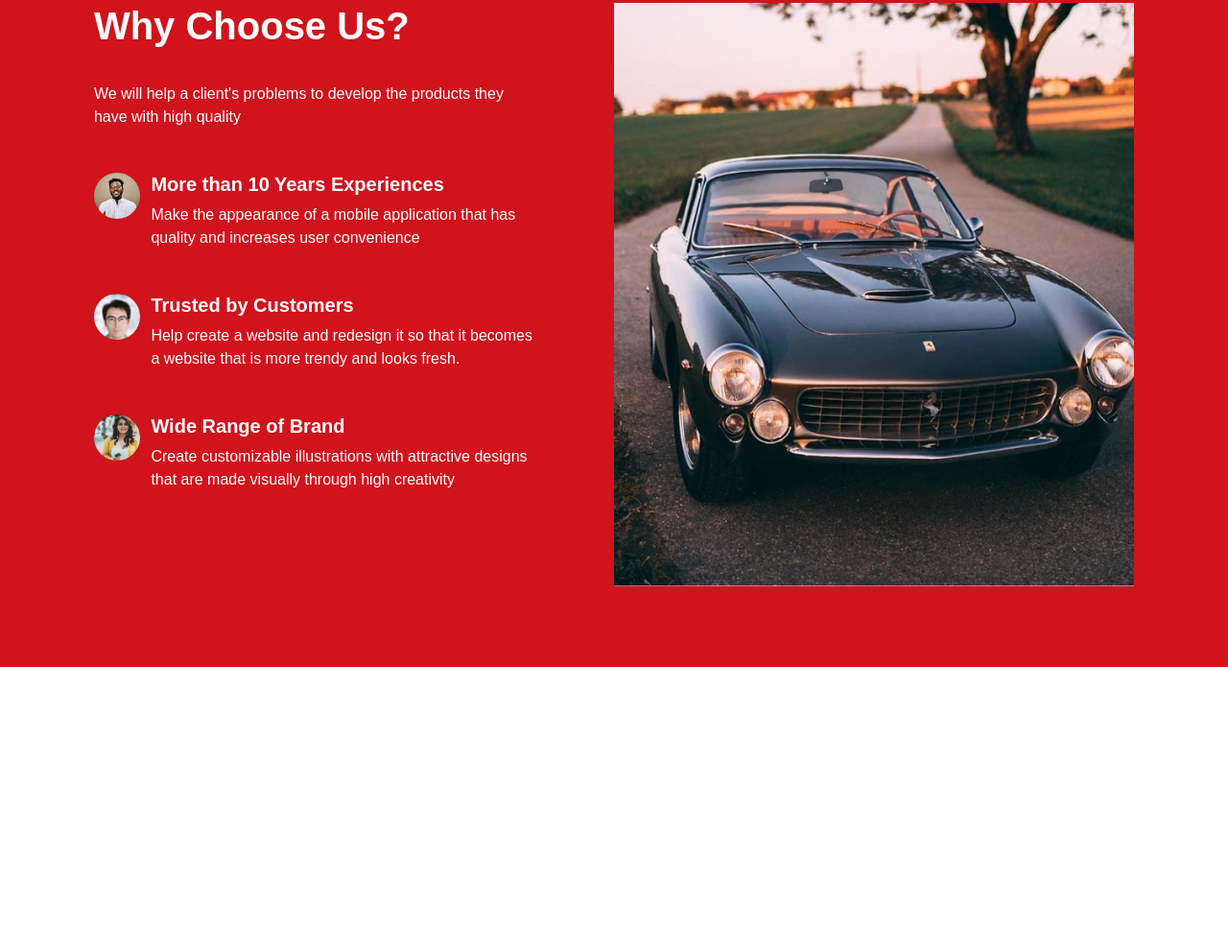
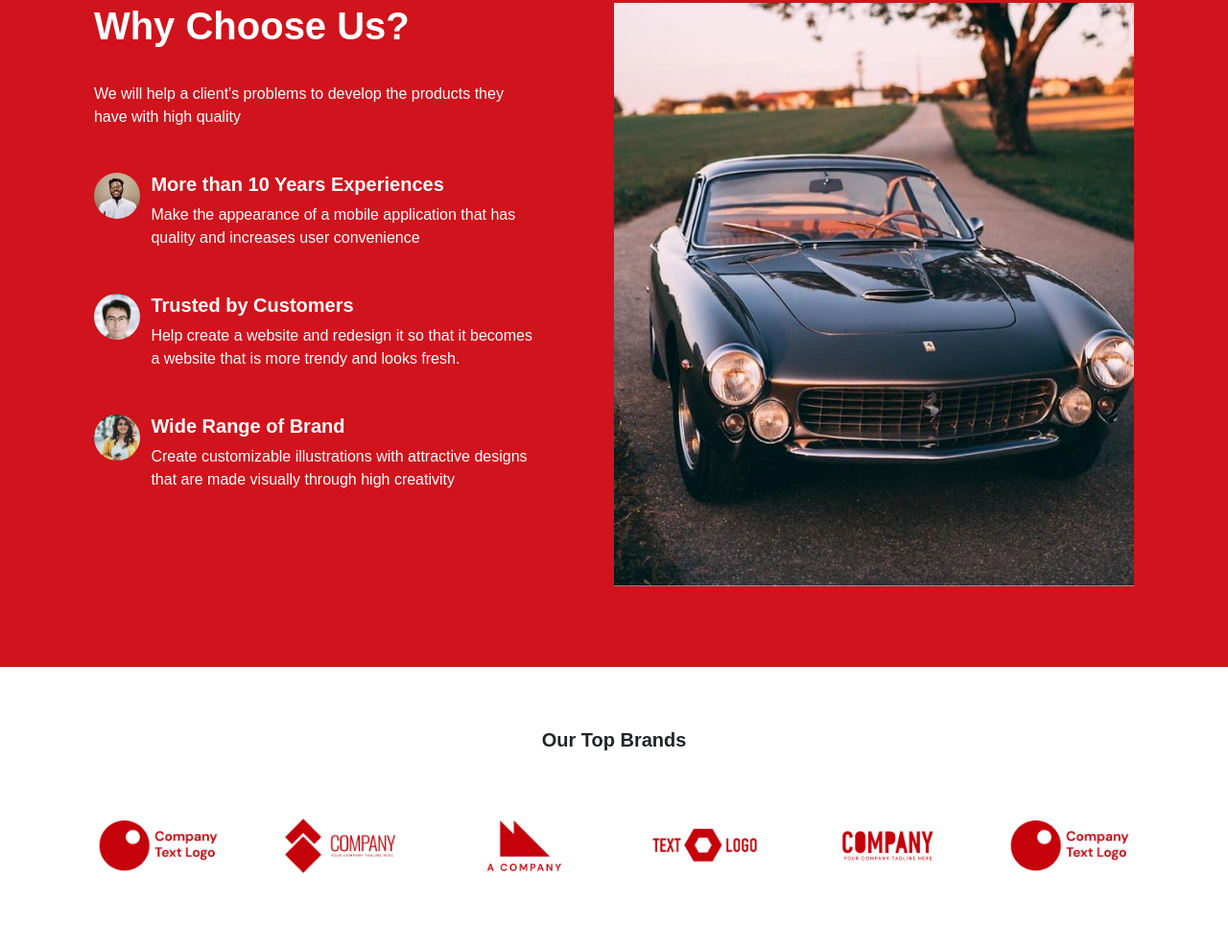
Before and after one commit to RahimliZakir/Front-End-Final-Proejct, a plain HTML site: page index.html in a window 1280 px wide. Shown: the part 2631-3621 px from the top of the page at 96% size. Before the commit the page ends 3326 px from the top, so only its background shows below. Drawn offline with Linux system fonts and the light colour scheme; a web font is replaced by a local one.

Commit message:
Our Top Brands Side Done

```diff
--- a/assets/scss/style.scss
+++ b/assets/scss/style.scss
@@ -401,3 +401,25 @@ main {
     }
   }
 }
+
+#our-top-brands {
+  padding: 5% 0;
+  .our-top-brands-container {
+    .our-top-brands-row {
+      .col-12 {
+        margin-bottom: 4%;
+        h5 {
+          text-align: center;
+          font-weight: 600;
+        }
+      }
+
+      .img-div {
+        width: 100%;
+        img {
+          width: 100%;
+        }
+      }
+    }
+  }
+}
--- a/index.html
+++ b/index.html
@@ -256,7 +256,47 @@
         </div>
       </section>
       <!-- why-choose us end -->
-
+      <!-- our-top-brands start -->
+      <section id="our-top-brands">
+        <div class="container our-top-brands-container">
+          <div class="row our-top-brands-row">
+            <div class="col-12">
+              <h5>Our Top Brands</h5>
+            </div>
+            <div class="col-2">
+              <div class="img-div">
+                <img src="assets/images/home/logo 1.png" alt="Our Top Brands" />
+              </div>
+            </div>
+            <div class="col-2">
+              <div class="img-div">
+                <img src="assets/images/home/logo 2.png" alt="Our Top Brands" />
+              </div>
+            </div>
+            <div class="col-2">
+              <div class="img-div">
+                <img src="assets/images/home/logo 3.png" alt="Our Top Brands" />
+              </div>
+            </div>
+            <div class="col-2">
+              <div class="img-div">
+                <img src="assets/images/home/logo 4.png" alt="Our Top Brands" />
+              </div>
+            </div>
+            <div class="col-2">
+              <div class="img-div">
+                <img src="assets/images/home/logo 5.png" alt="Our Top Brands" />
+              </div>
+            </div>
+            <div class="col-2">
+              <div class="img-div">
+                <img src="assets/images/home/logo 6.png" alt="Our Top Brands" />
+              </div>
+            </div>
+          </div>
+        </div>
+      </section>
+      <!-- our-top-brands end -->
     </main>
     <!-- main end -->
 
```
Also changed, not shown: assets/css/style.css, assets/css/style.min.css, 2 other files.
